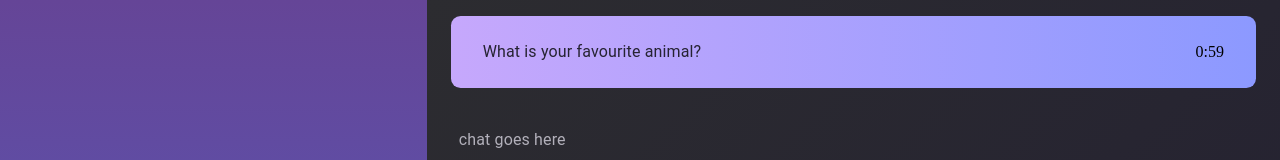
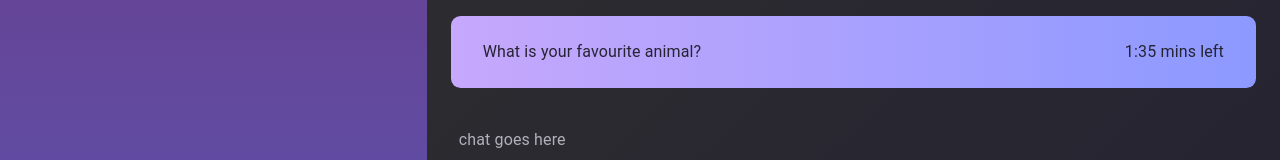
Before and after one commit to JennaXiao3/Chat-Play, a React (Create React App) app in the folder client/: page /game in a window 1280 px wide. Shown: the top 160 px of the page. Built offline with nearby package versions, Linux system fonts and the light colour scheme; no server answers.

Commit message:
added timer

```diff
--- a/client/package.json
+++ b/client/package.json
@@ -10,6 +10,7 @@
     "@testing-library/react": "^13.4.0",
     "@testing-library/user-event": "^13.5.0",
     "react": "^18.3.1",
+    "react-countdown": "^2.3.5",
     "react-dom": "^18.3.1",
     "react-router": "^6.23.1",
     "react-router-dom": "^6.23.1",
--- a/client/src/pages/GamePage.jsx
+++ b/client/src/pages/GamePage.jsx
@@ -1,16 +1,33 @@
 import React, { useContext, useState } from "react";
 import { Box, Button, Grid, Typography, TextField } from "@mui/material";
 import UserContext from "../contexts/UserContext";
+import Countdown from "react-countdown";
 
 function GamePage() {
   const [user, setUser] = useContext(UserContext);
   const [prompt, setPrompt] = useState("What is your favourite animal?");
   const [message, setMessage] = useState("");
-  const [timeLeft, setTimeLeft] = useState("0:59"); // TODO: implement time thingy
+  const [timeEnd, setTimeEnd] = useState(Date.now() + 100000); // TODO: implement time thingy
 
   const sendMessage = () => {
     // TODO: send user's message to server
     console.log(message);
+  };
+
+  const timeRenderer = ({ minutes, seconds, completed }) => {
+    if (completed) {
+      return <Typography color="#262332">DONE</Typography>;
+    } else {
+      if (minutes == 0) {
+        return <Typography color="#262332">{seconds}s left</Typography>;
+      } else {
+        return (
+          <Typography color="#262332">
+            {minutes}:{seconds} mins left
+          </Typography>
+        );
+      }
+    }
   };
   return (
     <Box
@@ -86,7 +103,9 @@ function GamePage() {
             p="1.5rem 2rem"
           >
             <Typography color="#262332">{prompt}</Typography>
-            <Box>{timeLeft}</Box>
+            <Box>
+              <Countdown date={timeEnd} renderer={timeRenderer} />
+            </Box>
           </Box>
         </Box>
         <Box width="100%" height="100%" p="1.5rem 2rem">
```
Also changed, not shown: 1 other file (tests, documents, lock files or other folders).
